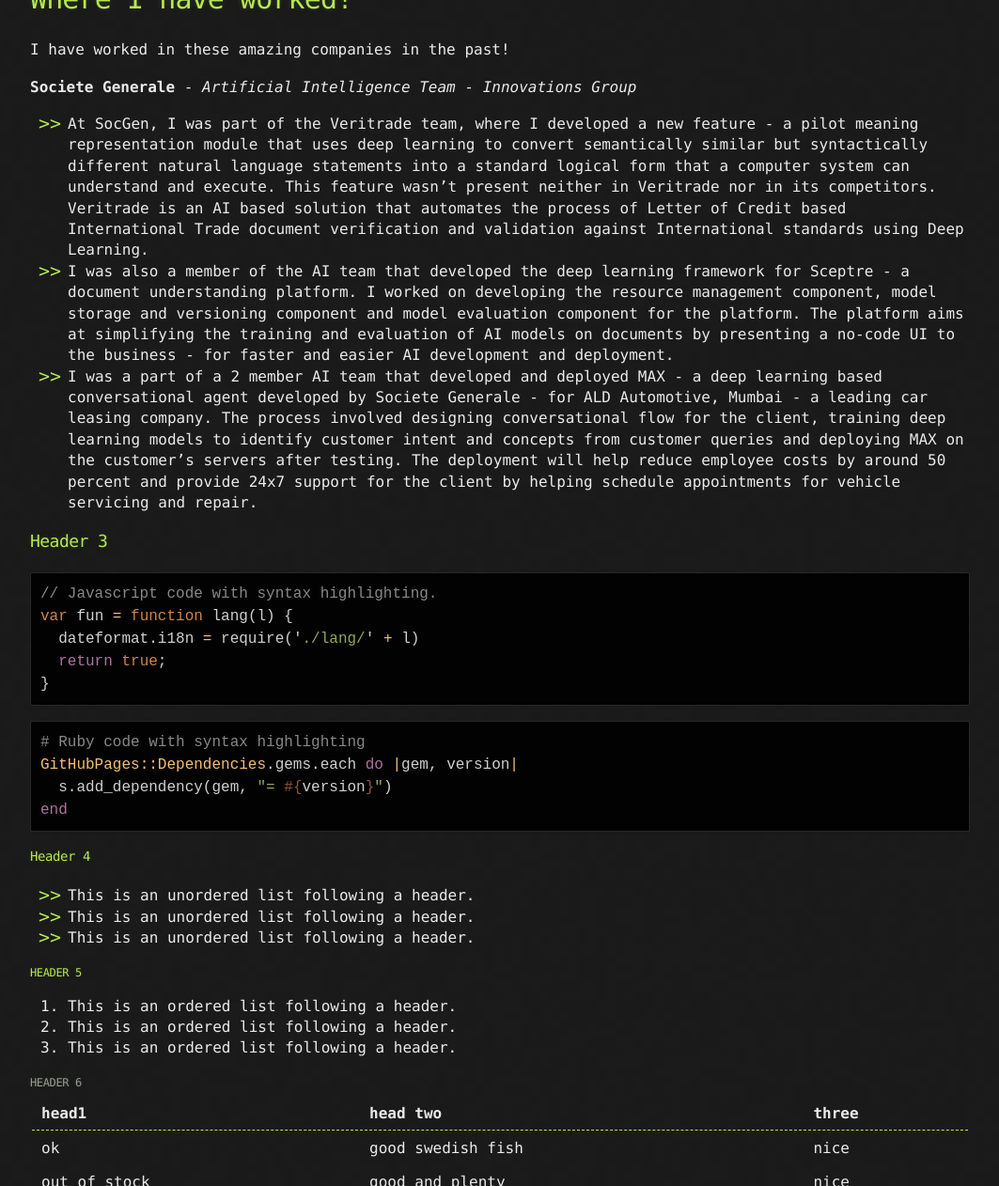
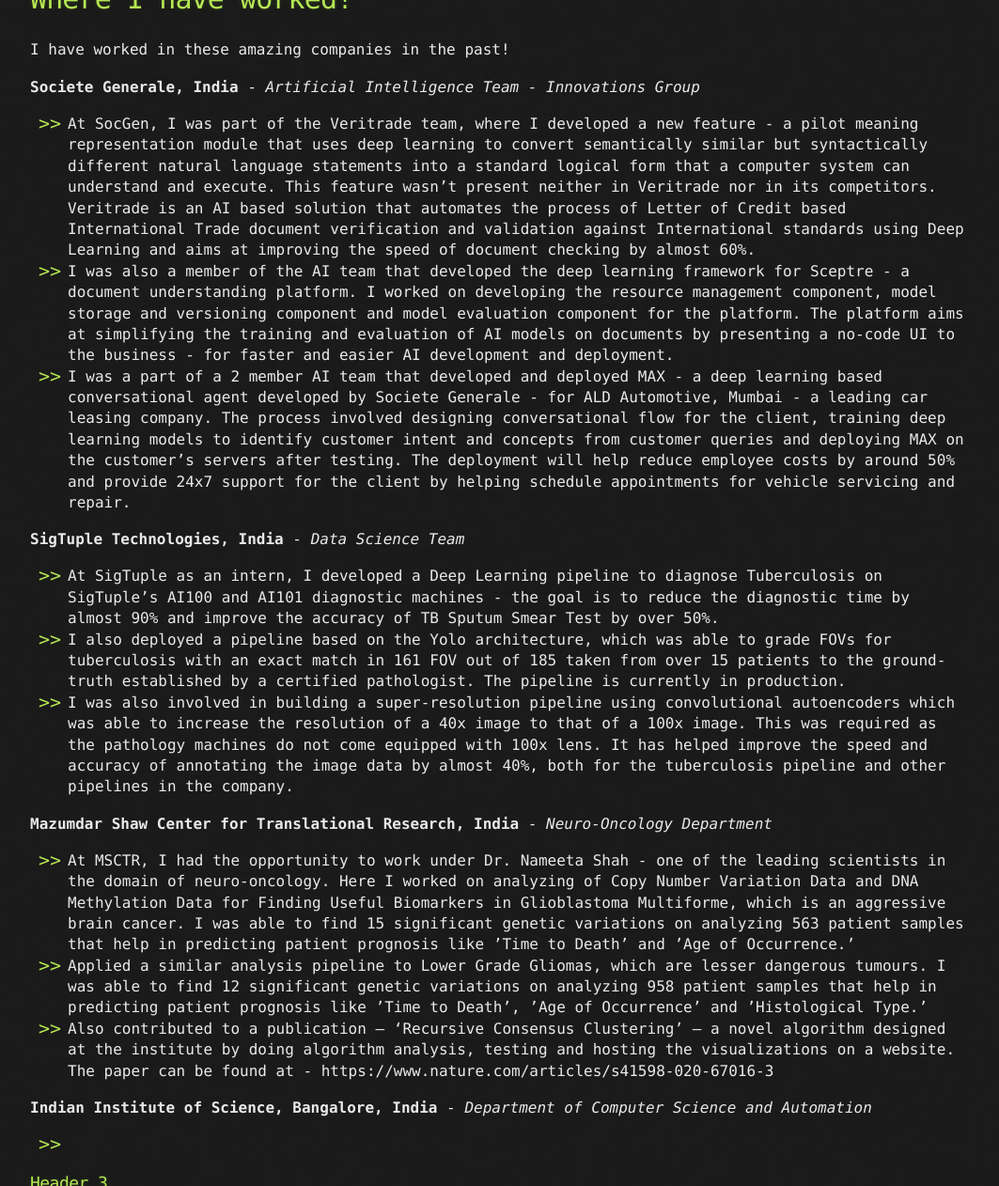
Before and after one commit to osabnis/osabnis.github.io, a Jekyll site: the page built from index.md, in a window 1280 px wide and 1400 px high, scrolled down 774 px, cut to the strip 138-1400 px from the top of the window. Shown: the whole strip at 94% size, without its empty margins (108-1171 px from the left). Built offline with Jekyll 4.4.1, drawn with Linux system fonts in a browser that asks for light colours; our own code applies the rules of GitHub Pages for plain Markdown files.

Commit message:
Update index.md

```diff
--- a/index.md
+++ b/index.md
@@ -35,12 +35,12 @@ When I am not in front of the computer screen, I am probably playing video games
 
 I have worked in these amazing companies in the past!
 
-**Societe Generale** - _Artificial Intelligence Team - Innovations Group_
+**Societe Generale, India** - _Artificial Intelligence Team - Innovations Group_
 * At SocGen, I was part of the Veritrade team, where I developed a new feature - a pilot meaning representation module that uses deep
   learning to convert semantically similar but syntactically different natural language statements into a standard logical
   form that a computer system can understand and execute. This feature wasn’t present neither in Veritrade nor in its competitors.
   Veritrade is an AI based solution that automates the process of Letter of Credit based International Trade document
-  verification and validation against International standards using Deep Learning.
+  verification and validation against International standards using Deep Learning and aims at improving the speed of document checking by almost 60%.
 * I was also a  member of the AI team that developed the deep learning framework for Sceptre - a document understanding
   platform. I worked on developing the resource management component, model storage and versioning component and
   model evaluation component for the platform. The platform aims at simplifying the training and evaluation of AI models
@@ -49,8 +49,32 @@ I have worked in these amazing companies in the past!
   developed by Societe Generale - for ALD Automotive, Mumbai - a leading car leasing company. The process involved
   designing conversational flow for the client, training deep learning models to identify customer intent and concepts
   from customer queries and deploying MAX on the customer’s servers after testing. The deployment will help reduce
-  employee costs by around 50 percent and provide 24x7 support for the client by helping schedule appointments for
+  employee costs by around 50% and provide 24x7 support for the client by helping schedule appointments for
   vehicle servicing and repair.
+
+**SigTuple Technologies, India** - _Data Science Team_
+* At SigTuple as an intern, I developed a Deep Learning pipeline to diagnose Tuberculosis on SigTuple’s AI100 and AI101 diagnostic machines - the
+  goal is to reduce the diagnostic time by almost 90% and improve the accuracy of TB Sputum Smear Test by over 50%.
+* I also deployed a pipeline based on the Yolo architecture, which was able to grade FOVs for tuberculosis with an exact match
+  in 161 FOV out of 185 taken from over 15 patients to the ground-truth established by a certified pathologist. The pipeline
+  is currently in production.
+* I was also involved in building a super-resolution pipeline using convolutional autoencoders which was able to increase the resolution of a 40x
+  image to that of a 100x image. This was required as the pathology machines do not come equipped with 100x lens. It has
+  helped improve the speed and accuracy of annotating the image data by almost 40%, both for the tuberculosis pipeline and other pipelines in the
+  company.
+
+**Mazumdar Shaw Center for Translational Research, India** - _Neuro-Oncology Department_
+* At MSCTR, I had the opportunity to work under Dr. Nameeta Shah - one of the leading scientists in the domain of neuro-oncology. Here I worked on analyzing of Copy Number Variation Data and DNA Methylation Data for Finding Useful Biomarkers in Glioblastoma Multiforme, which is an aggressive brain cancer. I was able to find 15 significant genetic variations on analyzing 563 patient samples that help in predicting patient prognosis like ’Time to Death’ and ’Age of Occurrence.’
+* Applied a similar analysis pipeline to Lower Grade Gliomas, which are lesser dangerous tumours. I was able to find 12
+  significant genetic variations on analyzing 958 patient samples that help in predicting patient prognosis like ’Time to
+  Death’, ’Age of Occurrence’ and ’Histological Type.’
+* Also contributed to a publication – ‘Recursive Consensus Clustering’ – a novel algorithm designed at the institute by
+  doing algorithm analysis, testing and hosting the visualizations on a website. The paper can be found at - https://www.nature.com/articles/s41598-020-67016-3
+
+**Indian Institute of Science, Bangalore, India** - _Department of Computer Science and Automation_
+*
+
+
 
 ### Header 3
 
```
